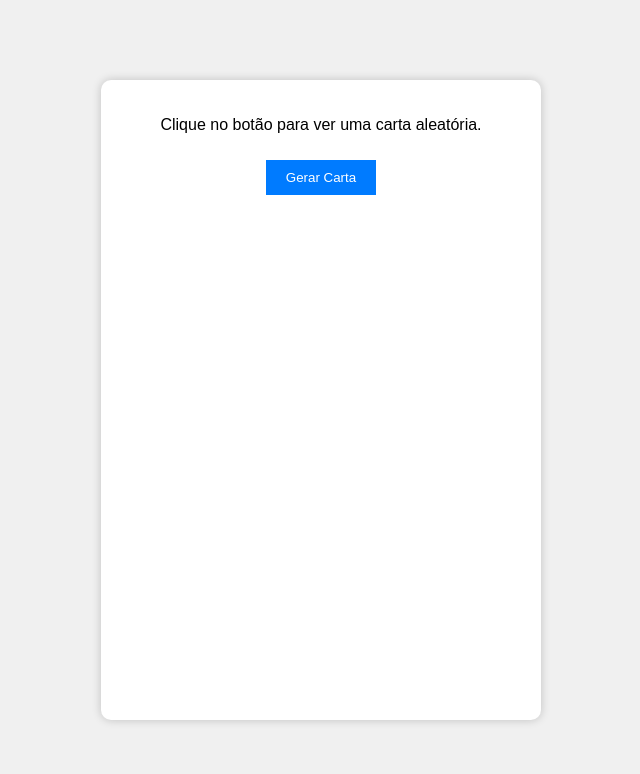
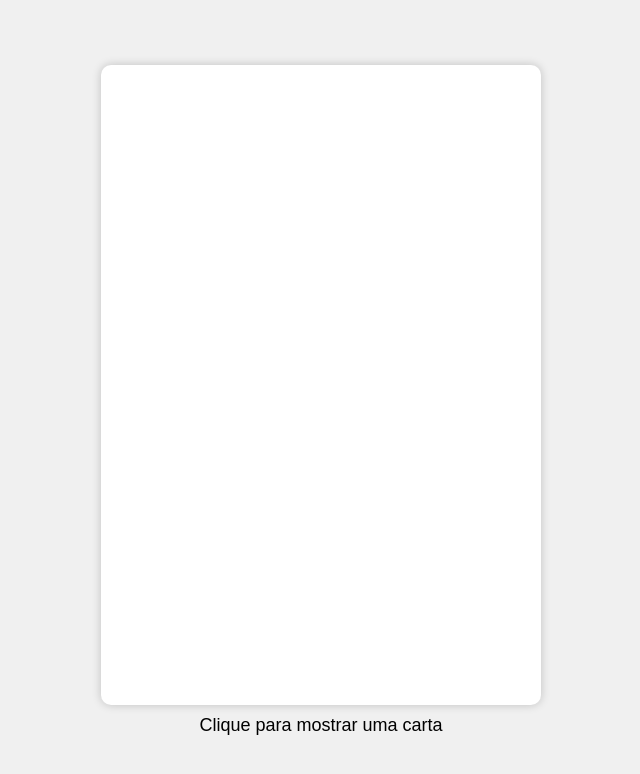
Before and after one commit to glaucofilho/Mindfulness, a website: page frontend/index.html in a window 1280 px wide. Shown: the whole page, without its empty margins (319-959 px from the left). Drawn offline with Linux system fonts and the light colour scheme.

Commit message:
clicar_na_carta_texto_informativo

```diff
--- a/frontend/index.html
+++ b/frontend/index.html
@@ -12,12 +12,13 @@
 
 <body>
     <div class="container">
-        <div class="card">
-            <p id="card-text">Clique no botão para ver uma carta aleatória.</p>
-            <button id="generate-button">Gerar Carta</button>
+        <div class="card" id="card">
+            <p id="card-text"></p>
+        </div>
+        <div class="instruction">
+            Clique para mostrar uma carta
         </div>
     </div>
-
     <script src="script.js"></script>
 </body>
 
--- a/frontend/script.js
+++ b/frontend/script.js
@@ -1,5 +1,6 @@
 const cardText = document.getElementById('card-text');
-const generateButton = document.getElementById('generate-button');
+const card = document.getElementById('card'); // Alteramos para buscar a div da carta com o ID "card"
+const instruction = document.querySelector('.instruction'); // Selecionamos a div da instrução
 
 const cartas = [
     "Reserve um tempo para não fazer absolutamente nada. Foque a atenção nisso.",
@@ -9,7 +10,7 @@ const cartas = [
     "Seja grato pelas pequenas coisas da vida."
 ];
 
-generateButton.addEventListener('click', () => {
+card.addEventListener('click', () => {
     const randomIndex = Math.floor(Math.random() * cartas.length);
     cardText.textContent = cartas[randomIndex];
 });
--- a/frontend/styles.css
+++ b/frontend/styles.css
@@ -17,22 +17,18 @@ body {
     border-radius: 10px;
     padding: 20px;
     box-shadow: 0px 0px 10px rgba(0, 0, 0, 0.2);
-
-    /* Defina a largura e altura da carta como desejado */
     width: 400px;
-    /* Largura da carta */
     height: 600px;
-    /* Altura da carta */
-
     max-width: 600px;
-    /* Limite máximo de largura */
+    display: flex;
+    flex-direction: column;
+    justify-content: center;
+    align-items: center;
+    position: relative;
+    cursor: pointer;
 }
 
-#generate-button {
-    background-color: #007BFF;
-    color: white;
-    border: none;
-    padding: 10px 20px;
+.instruction {
     margin-top: 10px;
-    cursor: pointer;
+    font-size: 18px;
 }
```
